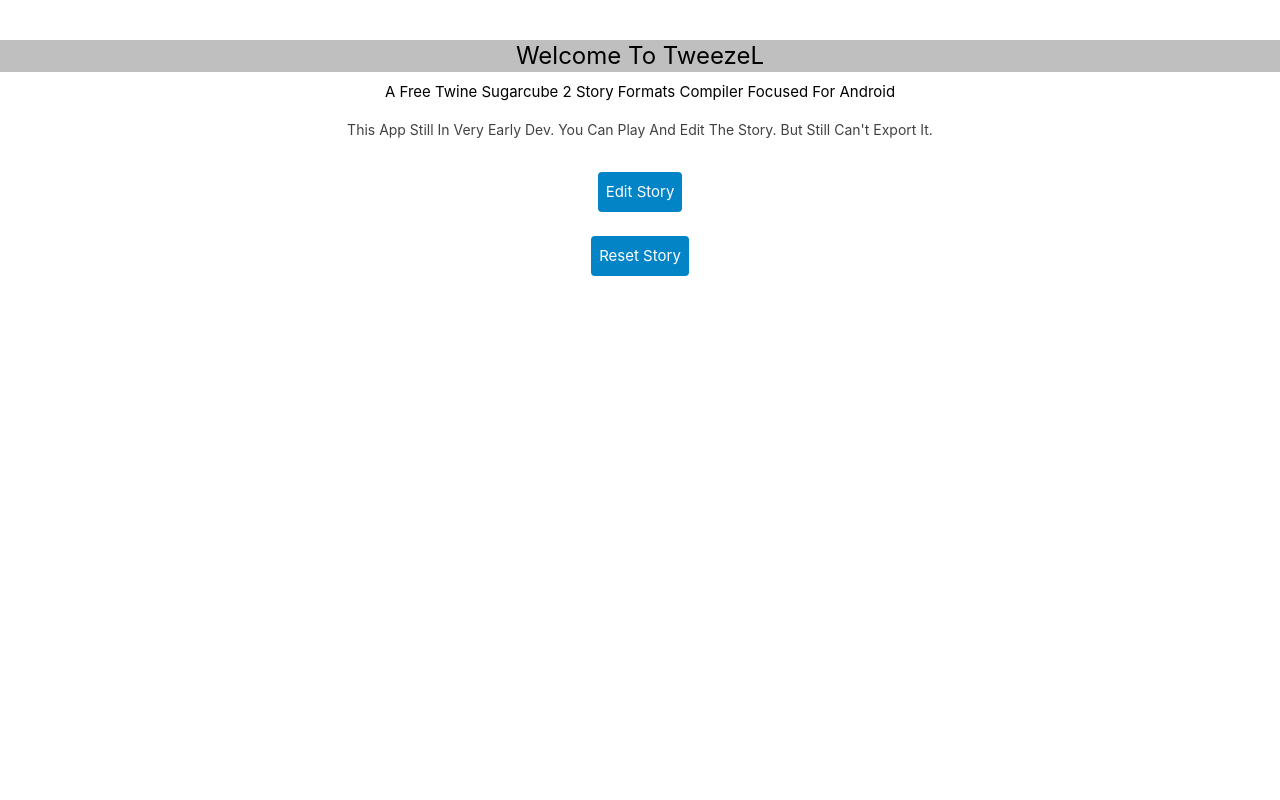
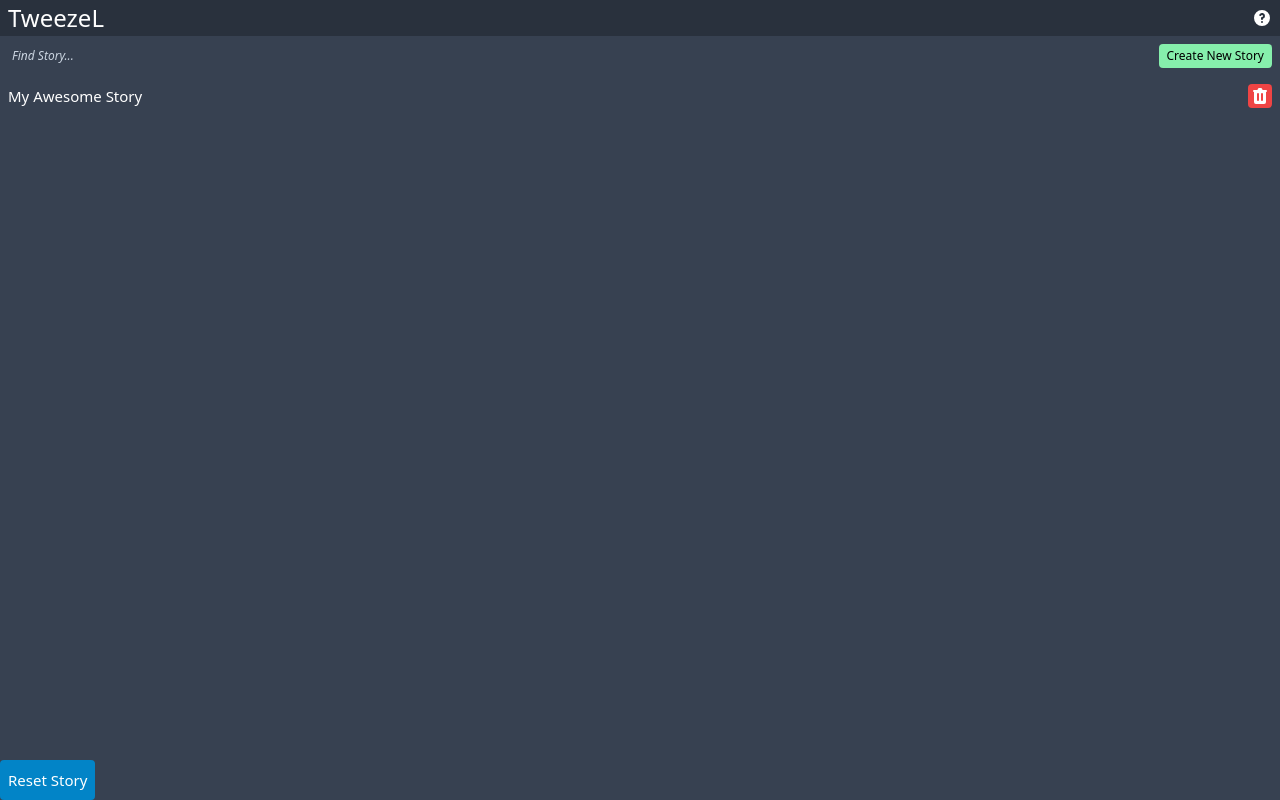
Before and after one commit to rzel100/tweezel, a Vue app: page / in a window 1280 px wide. Built offline with nearby package versions, Linux system fonts and the light colour scheme.

Commit message:
Update The App Theme

```diff
--- a/src/App.vue
+++ b/src/App.vue
@@ -9,7 +9,7 @@
 </script>
 
 <template>
-  <div font-sans>
+  <div class="font-sans bg-gray-700 text-white h-screen">
 
     <RouterView />
 
--- a/src/stores/story.js
+++ b/src/stores/story.js
@@ -9,7 +9,6 @@
       {
         title : 'My Awesome Story',
         ifid : 'E9AFFAED-9D44-4D87-979D-3089F0C5FF4C',
-        id : '0',
         startNode : '1',
         userStyle : '/* Design Your Styling In Here */',
         userScript : '// Type Your Own Javascript In Here',
@@ -20,15 +19,16 @@
             data : `This Is Your Start Passage.
 Quick Tips.
 To Add Link / Ways To Other Passage Use
-[[about]] <- This Display "about", When Clicked Go To "about".
-[[This Is About|about]] <- This Display "This Is About", When Clicked Go To "about".`
+[[about]] <- This Display "about", When Clicked Go To "about" Passage.
+[[This Is About|about]] <- This Display "This Is About", When Clicked Go To "about" Passage.`
           },
           {
             name : 'about',
             pid : '2',
             data : `This Is Your About Passage
-To Link From Here To "start" Just Use Like In The start Passage.
-To Add A New Passage. Create The Passage Then Just Link It Use "[[PassageName_to_link]]".`
+Try To Link From Here To "start" Just Use Like In The [[start]] Passage.
+Beware Of Passage Link That Leads To Nowhere !. Like This -> [[pit]] Or [[Go To Pit|pit]].
+To Fix That, Try To Add A New Passage And Name It "pit".`
           }
         ]
       }
--- a/src/views/Main.vue
+++ b/src/views/Main.vue
@@ -3,15 +3,29 @@
 import { RouterLink } from 'vue-router'
 import { storyData } from '@/stores/story'
 const story = storyData()
-//['&quot;', '&apos;', '&amp;', '&lt;', '&gt;'] " ' & < >
-const macan = ref(0)
+const findStory = ref('')
+const storyName = ref('')
+const placeStoryName = ref('Story Name...')
+const isNew = ref(false)
 
-function resetStory() {
-  story.story = [
-      {
-        title : 'My Awesome Story',
-        ifid : 'E9AFFAED-9D44-4D87-979D-3089F0C5FF4C',
-        id : '0',
+function uuidv4() {
+  return ([1e7]+-1e3+-4e3+-8e3+-1e11).replace(/[018]/g, c =>
+    (c ^ crypto.getRandomValues(new Uint8Array(1))[0] & 15 >> c / 4).toString(16)
+  );
+}
+function generateIFID() {
+  return uuidv4().toString().toUpperCase()
+}
+
+function createStory() {
+  if (storyName.value.length < 1) {
+    placeStoryName.value = "Story Name Is Required..."
+  } else {
+    let ifid = generateIFID()
+    console.log(ifid)
+    let newStory = {
+      title : storyName.value,
+      ifid : ifid.value,
       startNode : '1',
       userStyle : '/* Design Your Styling In Here */',
       userScript : '// Type Your Own Javascript In Here',
@@ -22,34 +36,102 @@
           data : `This Is Your Start Passage.
 Quick Tips.
 To Add Link / Ways To Other Passage Use
-[[about]] <- This Display "about", When Clicked Go To "about".
-[[This Is About|about]] <- This Display "This Is About", When Clicked Go To "about".`
+[[about]] <- This Display "about", When Clicked Go To "about" Passage.
+[[This Is About|about]] <- This Display "This Is About", When Clicked Go To "about" Passage.`
         },
         {
           name : 'about',
           pid : '2',
           data : `This Is Your About Passage
-To Link From Here To "start" Just Use Like In The start Passage.
-To Add A New Passage. Create The Passage Then Just Link It Use "[[PassageName_to_link]]".`
+Try To Link From Here To "start" Just Use Like In The [[start]] Passage.
+Beware Of Passage Link That Leads To Nowhere !. Like This -> [[pit]] Or [[Go To Pit|pit]].
+To Fix That, Try To Add A New Passage And Name It "pit".`
+        }
+      ]
+    }
+    story.story.push(newStory)
+    console.log(story.story)
+  }
+}
+
+function resetStory() {
+  story.story = [
+    {
+      title : 'My Awesome Story',
+      ifid : 'E9AFFAED-9D44-4D87-979D-3089F0C5FF4C',
+      startNode : '1',
+      userStyle : '/* Design Your Styling In Here */',
+      userScript : '// Type Your Own Javascript In Here',
+      passage : [
+        {
+          name : 'start',
+          pid : '1',
+          data : `This Is Your Start Passage.
+Quick Tips.
+To Add Link / Ways To Other Passage Use
+[[about]] <- This Display "about", When Clicked Go To "about" Passage.
+[[This Is About|about]] <- This Display "This Is About", When Clicked Go To "about" Passage.`
+        },
+        {
+          name : 'about',
+          pid : '2',
+          data : `This Is Your About Passage
+Try To Link From Here To "start" Just Use Like In The [[start]] Passage.
+Beware Of Passage Link That Leads To Nowhere !. Like This -> [[pit]] Or [[Go To Pit|pit]].
+To Fix That, Try To Add A New Passage And Name It "pit".`
         }
       ]
     }
   ]
 }
+/* Backup...
+<p class="p-2">Tools For Creating Twine Games Focused On Android</p>
+<p class="text-white/75 text-sm p-2">This App Still In Very Early Dev. You Can Play And Edit The Story. But Still Can't Export It.</p>
+var obj = { Name: "Joe" };
 
+obj.Age = 12;
+console.log(obj.Age)
+
+var macan = 'halo'
+obj[macan] = 'Ini...'
+console.log(obj.halo)
+
+obj['Country'] =  "USA"
+console.log(obj.Country)
+
+console.log(obj)
+*/
 </script>
 
 <template>
-  <div class="py-10 text-center">
-    <p class="text-2xl bg-black/25">Welcome To TweezeL</p>
-    <p class="p-2">A Free Twine Sugarcube 2 Story Formats Compiler Focused For Android</p>
-    <p class="text-black/75 text-sm p-2">This App Still In Very Early Dev. You Can Play And Edit The Story. But Still Can't Export It.</p>
-
-    <router-link :to="`/story/${story.story[0].id}`">
-      <button class="bg-sky-600 rounded motion-safe:hover:bg-sky-400 motion-safe:transition outline-0 text-white p-2 mt-6 text-center">
-        Edit Story
-      </button>
+  <div class="flex flex-col h-screen">
+    <div class="flex bg-black/25">
+      <p class="text-2xl grow self-center pl-2">TweezeL</p>
+      <svg class="h-5 w-5 self-center m-2" viewBox="0 0 20 20" fill="currentColor">
+        <path fill-rule="evenodd" d="M18 10a8 8 0 11-16 0 8 8 0 0116 0zm-8-3a1 1 0 00-.867.5 1 1 0 11-1.731-1A3 3 0 0113 8a3.001 3.001 0 01-2 2.83V11a1 1 0 11-2 0v-1a1 1 0 011-1 1 1 0 100-2zm0 8a1 1 0 100-2 1 1 0 000 2z" clip-rule="evenodd" />
+      </svg>
+    </div>
+    <div class="flex justify-center m-2 text-xs" v-if="!isNew">
+      <input type="text" v-model="findStory" placeholder="Find Story..." class="text-white p-1 outline-none bg-transparent w-full placeholder:italic placeholder:text-slate-300"/>
+      <button @click="isNew = true; storyName = ''" class="ml-2 whitespace-nowrap bg-green-300 text-black px-2 rounded">Create New Story</button>
+    </div>
+    <div class="flex justify-center m-2 text-xs" v-else>
+      <input type="text" v-model="storyName" :placeholder="placeStoryName" class="text-white p-1 outline-none bg-transparent w-full placeholder:italic placeholder:text-slate-300"/>
+      <button @click="createStory()" class="ml-2 whitespace-nowrap bg-green-300 text-black px-2 rounded">Start Creating !</button>
+      <button @click="isNew = false" class="ml-2 whitespace-nowrap bg-red-300 text-black px-2 rounded">Cancel</button>
+    </div>
+    <div class="grow overflow-auto">
+      <div class="flex motion-safe:hover:bg-black/20 motion-safe:transition" v-for="(data, index) in story.story">
+        <router-link :to="`/story/${index}`" class="grow mx-2 py-2">
+          <div class="w-full">{{data.title}}</div>
         </router-link>
+        <div class="bg-red-500 p-0.5 mx-2 self-center rounded">
+          <svg class="h-5 w-5" viewBox="0 0 20 20" fill="currentColor">
+            <path fill-rule="evenodd" d="M9 2a1 1 0 00-.894.553L7.382 4H4a1 1 0 000 2v10a2 2 0 002 2h8a2 2 0 002-2V6a1 1 0 100-2h-3.382l-.724-1.447A1 1 0 0011 2H9zM7 8a1 1 0 012 0v6a1 1 0 11-2 0V8zm5-1a1 1 0 00-1 1v6a1 1 0 102 0V8a1 1 0 00-1-1z" clip-rule="evenodd" />
+          </svg>
+        </div>
+      </div>
+    </div>
     <div>
       <button @click="resetStory()" class="bg-sky-600 rounded motion-safe:hover:bg-sky-400 motion-safe:transition outline-0 text-white p-2 mt-6 text-center">
         Reset Story
--- a/src/views/Story.vue
+++ b/src/views/Story.vue
@@ -46,14 +46,14 @@
     <hr>
     <div class="overflow-auto grow">
       <div class="bg-white p-2 container mx-auto">
-        <router-link :to="`/story/${story.story[0].id}/global`">
+        <router-link :to="`/story/${theStory}/global`">
           <div class="bg-sky-500 rounded text-white motion-safe:hover:bg-sky-400 motion-safe:transition p-0.5">
             <div class="overflow-hidden whitespace-nowrap p-2">Story Global Setting</div>
           </div>
         </router-link>
       </div>
       <div class="bg-white p-2 container mx-auto" v-for="(item, index) in story.story[theStory].passage">
-        <router-link :to="`/story/${story.story[0].id}/edit/${index}`">
+        <router-link :to="`/story/${theStory}/edit/${index}`">
           <div class="bg-sky-500 rounded text-white motion-safe:hover:bg-sky-400 motion-safe:transition p-0.5">
             <div class="overflow-hidden whitespace-nowrap p-2">{{item.name}}</div>
             <div class="overflow-hidden whitespace-nowrap p-2 text-black bg-white">{{item.data}}</div>
```
Also changed, not shown: 1 other file (tests, documents, lock files or other folders). Lines whose indentation alone changed are shown as unchanged.
